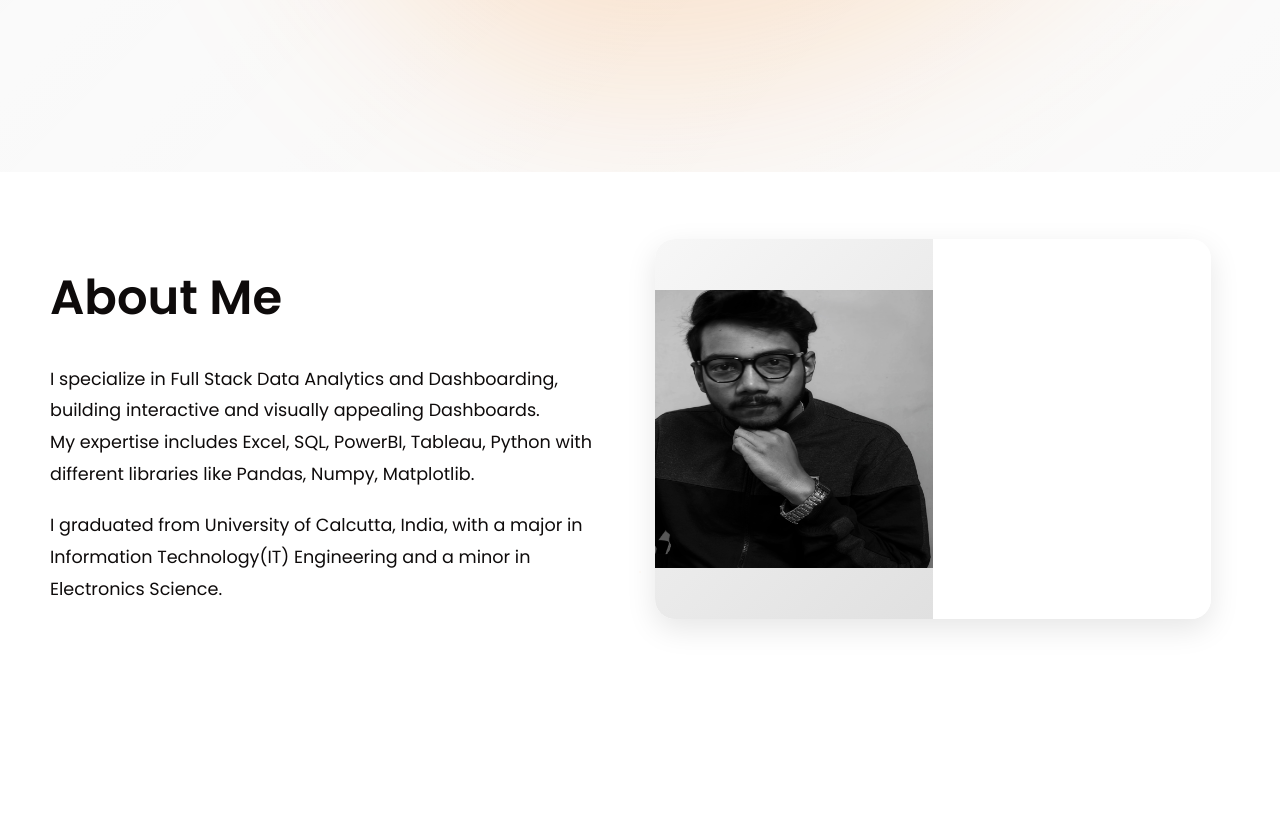
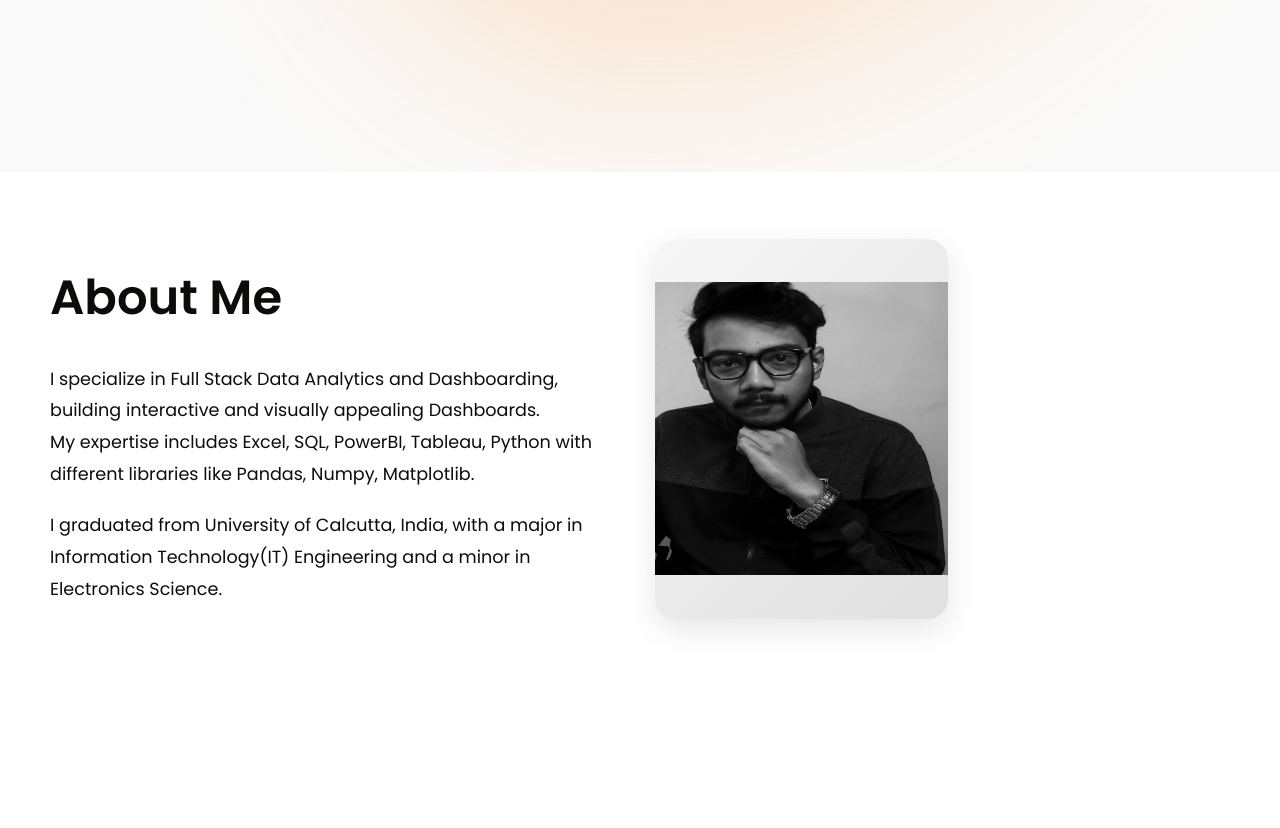
Before and after one commit to Naskar-Sayan/portfolio, a Flask app: page / in a window 1280 px wide. Shown: the part 748-1576 px from the top of the page. Run offline with Flask 3, Linux system fonts and the light colour scheme; parts of the project's set-up code (start-up, migrations or seed data) failed here and were passed over.

Commit message:
Update styles.css

```diff
--- a/static/css/styles.css
+++ b/static/css/styles.css
@@ -174,7 +174,7 @@ section {
 
 /* Right side photo tile */
 .photo-tile {
-    width: 95%;  /* Slightly reduced width */
+    width: 50%;  /* Slightly reduced width */
     height: 380px;
     border-radius: 20px;
     overflow: hidden;
@@ -185,7 +185,7 @@ section {
 
 .photo-wrapper {
     position: relative;
-    width: 50%;
+    width: 100%;
     height: 380px;
     overflow: hidden;
     background: linear-gradient(135deg, #f7f7f7, #e0e0e0);
```
